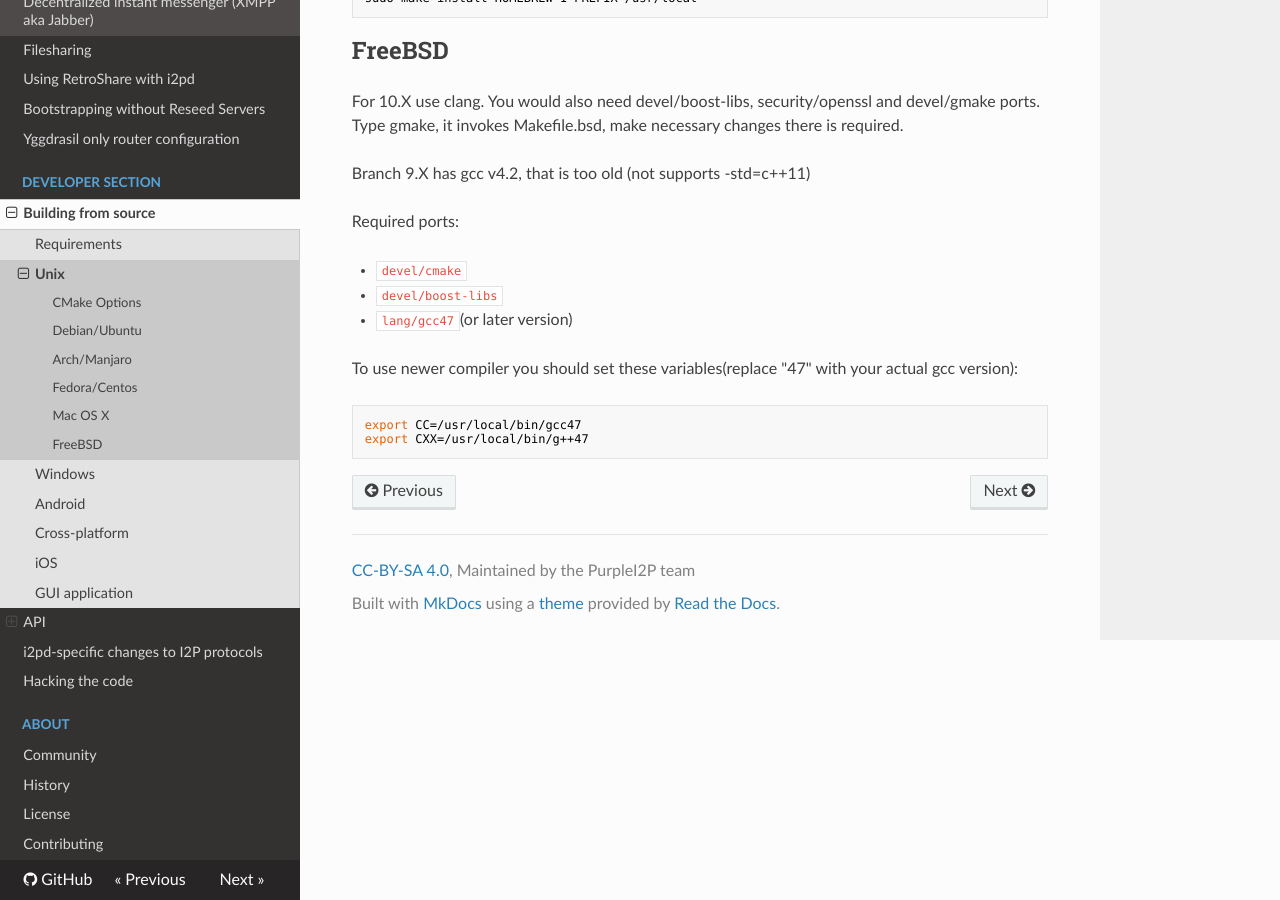
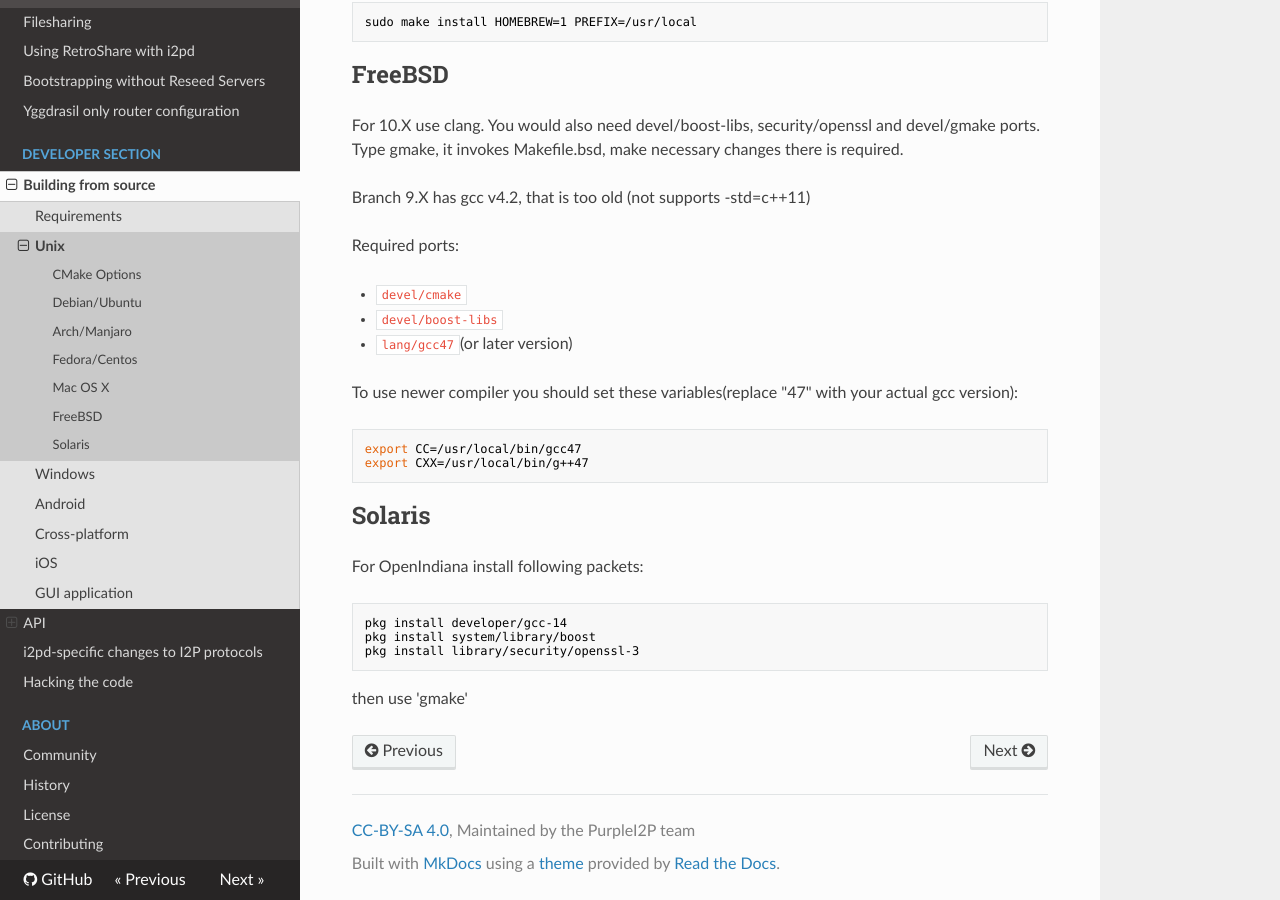
Before and after one commit to PurpleI2P/i2pd_docs_en, an MkDocs documentation site: the page built from docs/devs/building/unix.md, in a window 1280 px wide and 900 px high, scrolled down 3606 px. Built offline with MkDocs 1.6.1, drawn with Linux system fonts in a browser that asks for light colours; nearby versions of some CDN libraries.

Commit message:
Solaris instructions added

```diff
--- a/docs/devs/building/unix.md
+++ b/docs/devs/building/unix.md
@@ -7,6 +7,7 @@ This doc is trying to cover:
 * [Fedora/Centos](#fedora-centos)
 * [Mac OS X](#mac-os-x)
 * [FreeBSD](#freebsd)
+* [Solaris](#solaris)
 
 Make sure you have all required dependencies for your system successfully installed.
 See [this](requirements.md) page for common requirements.
@@ -158,3 +159,14 @@ To use newer compiler you should set these variables(replace "47" with your actu
 
 	export CC=/usr/local/bin/gcc47
 	export CXX=/usr/local/bin/g++47
+
+Solaris
+-------
+
+For OpenIndiana install following packets:
+
+	pkg install developer/gcc-14
+ 	pkg install system/library/boost
+  	pkg install library/security/openssl-3
+
+then use 'gmake'
```
